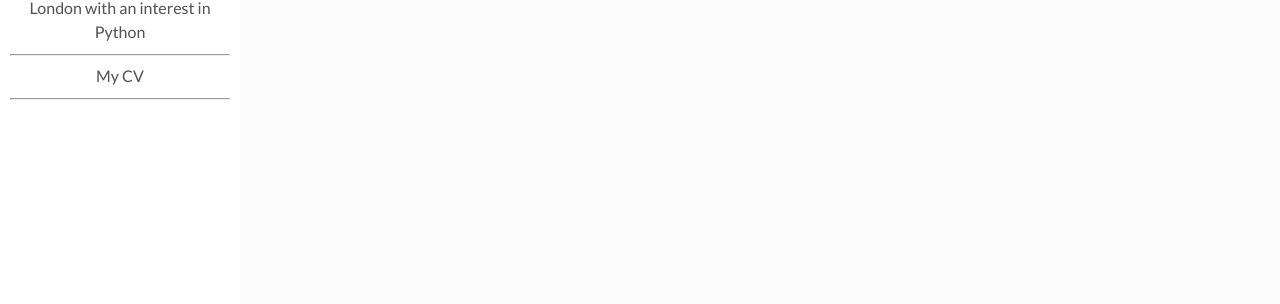
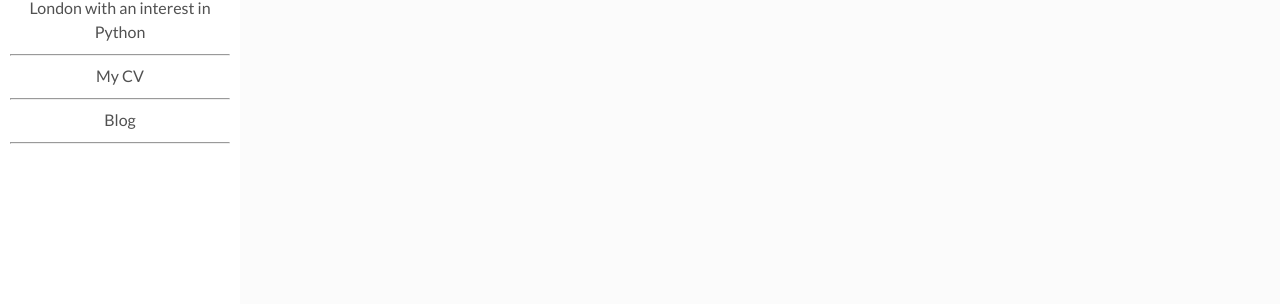
Before and after one commit to PeterGSWhite/PeterGSWhite.github.io, a Jekyll site: the page built from index.html, in a window 1280 px wide. Shown: the part 207-511 px from the top of the page. Built offline with Jekyll 4.4.1, drawn with Linux system fonts in a browser that asks for light colours; the list of posts is cut into pages by our own code.

```diff
--- a/_layouts/main.html
+++ b/_layouts/main.html
@@ -12,6 +12,8 @@ layout: default
       <p>{{site.about-author}}</p>
       <hr>
       <p><a href="{{site.baseurl}}/cv" style="color: #515151; text-decoration: none;">My CV</a></p>
+      <hr>
+      <p><a href="{{site.baseurl}}/" style="color: #515151; text-decoration: none;">Blog</a></p>
       <hr>
     </div>
   </header> <!-- End Header -->
```
